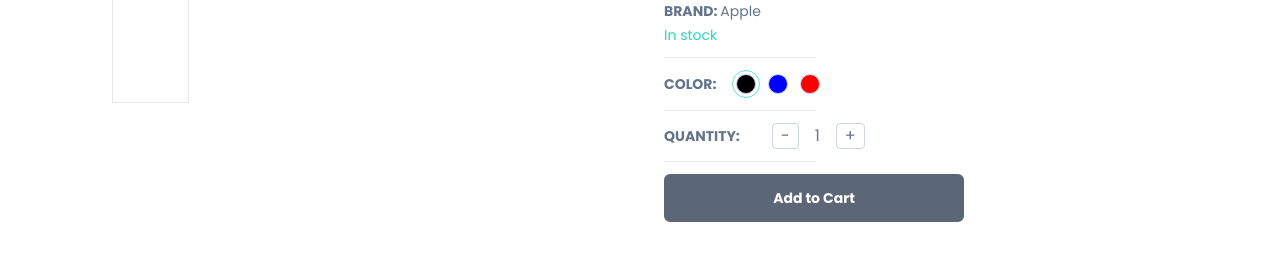
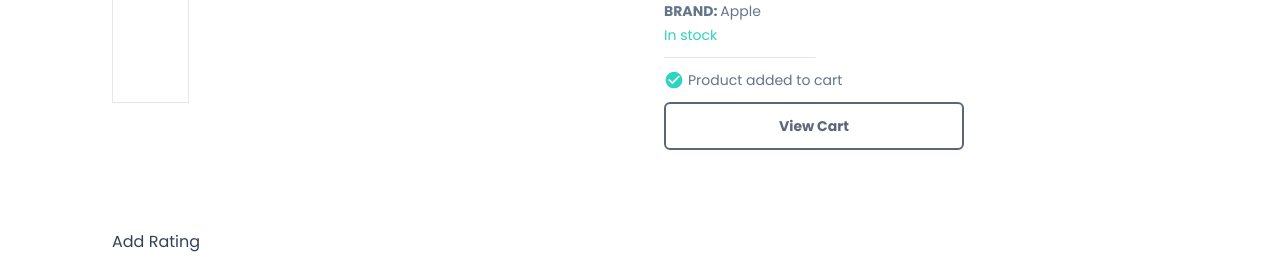
Before and after one commit to capstone-project-j/e-commerce, a Next.js app in the folder my-app/: page /product/1 in a window 1280 px wide. Both pictures are taken after a click on the button "Add to Cart". Shown: the part 486-758 px from the top of the page. Built offline with nearby package versions, Linux system fonts and the light colour scheme; grey boxes are pictures that could not be loaded; a web font is replaced by a local one.

Commit message:
change cart ui

```diff
--- a/my-app/app/product/[productId]/ProductDetails.tsx
+++ b/my-app/app/product/[productId]/ProductDetails.tsx
@@ -6,7 +6,9 @@
 import SetQuantity from "@/app/components/products/SetQuantity";
 import { useCart } from "@/hooks/useCart";
 import { Rating } from "@mui/material";
-import { useCallback, useState } from "react";
+import { useRouter } from "next/navigation";
+import { useCallback, useEffect, useState } from "react";
+import { MdCheckCircle } from "react-icons/md";
 
 interface ProductDetailsProps {
     product: any
@@ -36,6 +38,7 @@
 
 const ProductDetails: React.FC<ProductDetailsProps> = ({ product }) => {
     const { handleAddProductToCart, cartProducts } = useCart()
+    const [isProductInCart, setIsProductInCart] = useState(false);
     const [cartProduct, setCartProduct] = useState<CartProductType>({
         id: product.id,
         name: product.name,
@@ -47,7 +50,21 @@
         price: product.price
     })
 
+    const router = useRouter()
+
     console.log(cartProducts);
+
+    useEffect(() => {
+        setIsProductInCart(false)
+
+        if (cartProducts) {
+            const existingIndex = cartProducts.findIndex((item) => item.id === product.id)
+
+            if (existingIndex > -1) {
+                setIsProductInCart(true);
+            }
+        }
+    }, [cartProducts])
 
     const productRating = product.reviews.reduce((acc: number, item: any) => item.rating + acc, 0) / product.reviews.length;
 
@@ -111,6 +128,20 @@
             </div>
             <div className={product.inStock ? 'text-teal-400 ' : 'text-rose-400'}>{product.inStock ? 'In stock' : 'Out of stock'}</div>
             <Horizontal />
+            {isProductInCart ? (
+                <>
+                    <p className="mb-2 text-slate-500 flex items-center gap-1">
+                        <MdCheckCircle className="text-teal-400" size={20} />
+                        <span>Product added to cart</span>
+                    </p>
+                    <div className="max-w-[300px]">
+                        <Button label="View Cart" outline onClick={() =>
+                            router.push('/cart')
+                        } />
+                    </div>
+                </>
+            ) : (
+                <>
                     <SetColor
                         cartProduct={cartProduct}
                         images={product.images}
@@ -129,6 +160,9 @@
 
                         />
                     </div>
+                </>
+            )}
+
         </div>
     </div>
     )
```
Lines whose indentation alone changed are shown as unchanged.
